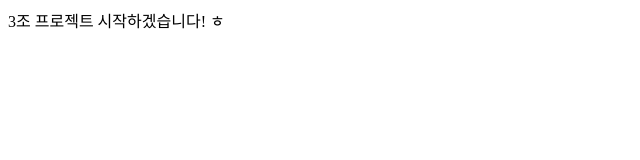
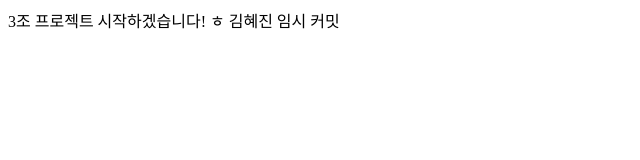
Before and after one commit to j0105133/noonaBookStore, a plain HTML site: page index.html in a window 1280 px wide. Shown: the whole page, without its empty margins (0-640 px from the left). Drawn offline with Linux system fonts and the light colour scheme.

Commit message:
커밋 테스트

```diff
--- a/index.html
+++ b/index.html
@@ -7,5 +7,6 @@
 </head>
 <body>
     3조 프로젝트 시작하겠습니다! ㅎ
+    김혜진 임시 커밋
 </body>
 </html>
```
